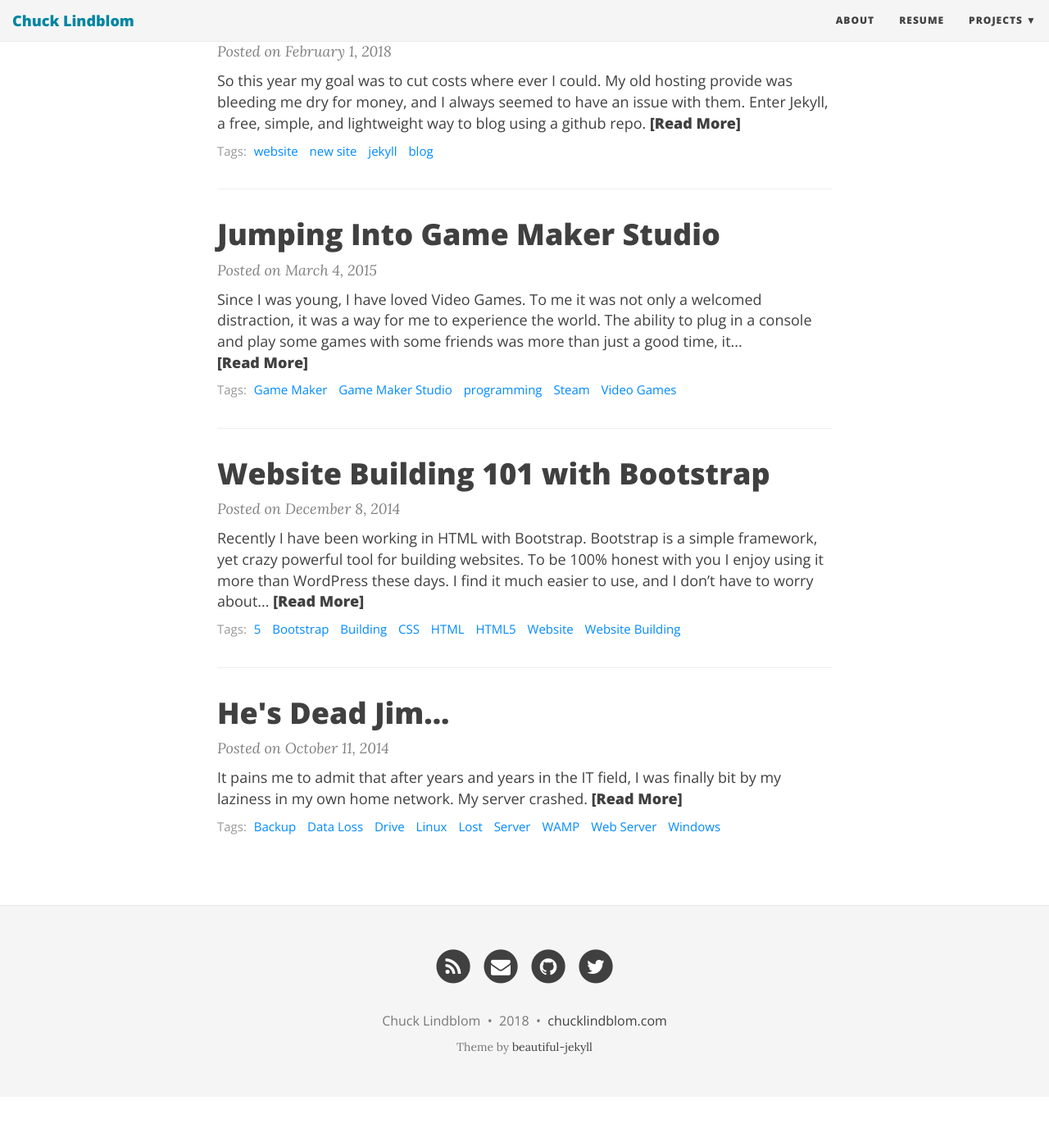
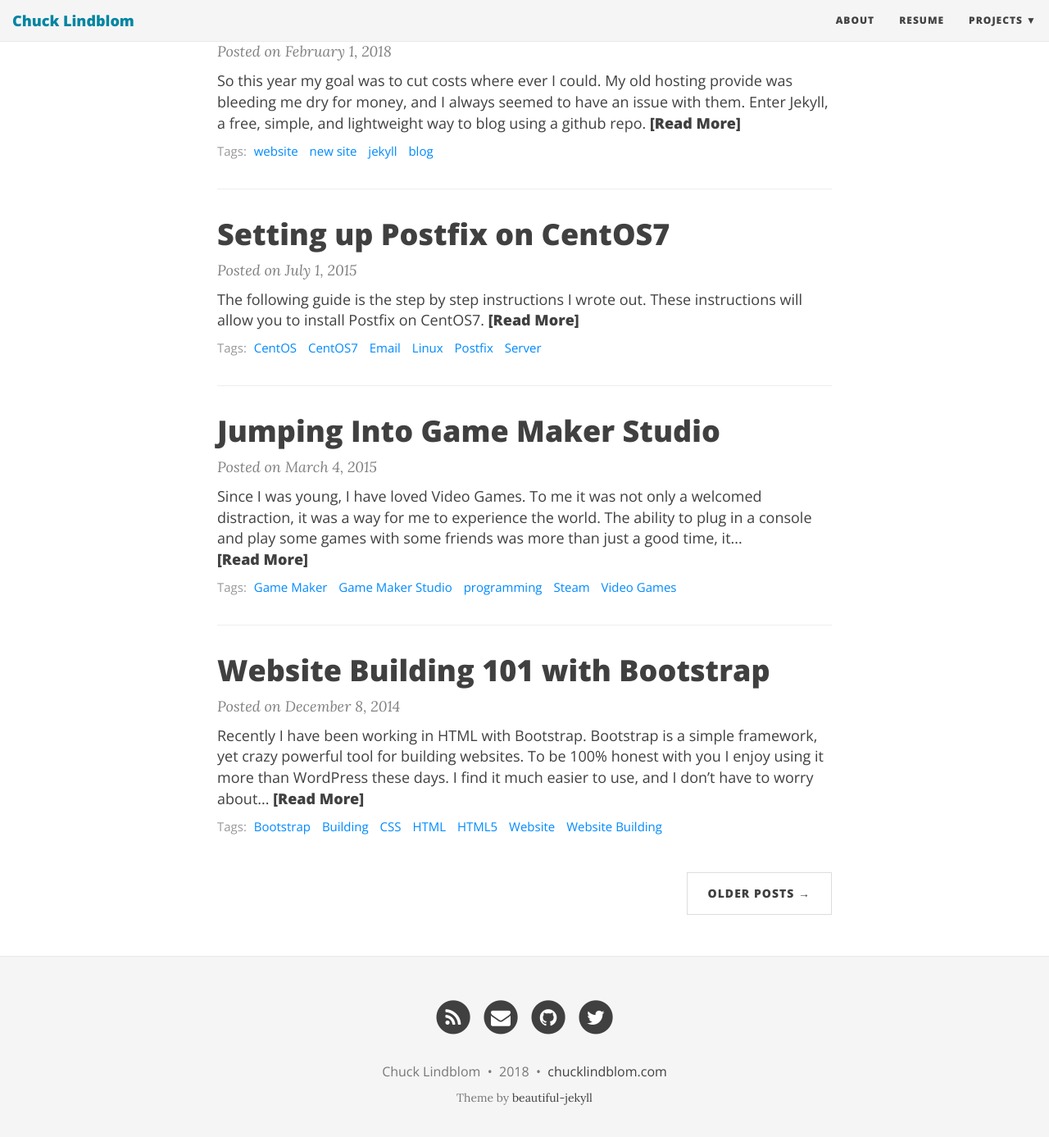
Before and after one commit to BearDooks/beardooks.github.io, a Jekyll site: the page built from index.html, in a window 1280 px wide and 1400 px high, scrolled down 603 px. Shown: the top 1387 px of the window at 82% size. Built offline with Jekyll 4.4.1, drawn with Linux system fonts in a browser that asks for light colours; nearby versions of some CDN libraries; the list of posts is cut into pages by our own code; before the commit the page ends 1941 px from its top, so only the background shows below that.

Commit message:
new post

```diff
--- a/_posts/2014-12-08-website-building-101-with-bootstrap.markdown
+++ b/_posts/2014-12-08-website-building-101-with-bootstrap.markdown
@@ -7,7 +7,6 @@ categories:
   - Tech News
   - Uncategorized
 tags:
-  - "5"
   - Bootstrap
   - Building
   - CSS
--- /dev/null
+++ b/_posts/2015-07-01-setting-up-postfix-on-centos7.markdown
@@ -0,0 +1,137 @@
+---
+layout: post
+title: "Setting up Postfix on CentOS7"
+date: 2015-07-01 15:48:26 -0500
+author: Chuck Lindblom
+
+categories:
+  - Guides
+tags:
+  - CentOS
+  - CentOS7
+  - Email
+  - Linux
+  - Postfix
+  - Server
+---
+The following guide is the step by step instructions I wrote out. These instructions will allow you to install Postfix on CentOS7.
+
+![postfix]({{ "/img/postfix.png" | absolute_url }})
+
+## **Pre Reqs**
+
+yum update
+
+yum install nano
+
+yum install wget
+
+&nbsp;
+
+## **Install Webmin**
+
+nano /etc/yum.repos.d/webmin.repo
+
+&nbsp;
+
+\*\* Add the following \*\*
+
+&nbsp;
+
+[Webmin]
+
+name=Webmin Distribution Neutral
+
+#baseurl=http://download.webmin.com/download/yum
+
+mirrorlist=http://download.webmin.com/download/yum/mirrorlist
+
+enabled=1
+
+&nbsp;
+
+**
+
+&nbsp;
+
+wget http://www.webmin.com/jcameron-key.asc
+
+rpm &#8211;import jcameron-key.asc
+
+&nbsp;
+
+yum install webmin
+
+&nbsp;
+
+## **Turn Off SELINUX**
+
+&nbsp;
+
+nano /etc/selinux/config
+
+&nbsp;
+
+\*\* Replace with \*\*
+
+&nbsp;
+
+\# This file controls the state of SELinux on the system.
+
+\# SELINUX= can take one of these three values:
+
+\#     enforcing &#8211; SELinux security policy is enforced.
+
+\#     permissive &#8211; SELinux prints warnings instead of enforcing.
+
+\#     disabled &#8211; No SELinux policy is loaded.
+
+SELINUX=disabled
+
+\# SELINUXTYPE= can take one of three two values:
+
+\#     targeted &#8211; Targeted processes are protected,
+
+\#     minimum &#8211; Modification of targeted policy. Only selected processes are protected.
+
+\#     mls &#8211; Multi Level Security protection.
+
+SELINUXTYPE=targeted
+
+&nbsp;
+
+**
+
+&nbsp;
+
+reboot
+
+&nbsp;
+
+## **Open Firewall**
+
+&nbsp;
+
+firewall-cmd &#8211;permanent &#8211;zone=public &#8211;add-service=http
+
+firewall-cmd &#8211;permanent &#8211;zone=public &#8211;add-service=https
+
+firewall-cmd &#8211;permanent &#8211;zone=public &#8211;add-service=smtp
+
+firewall-cmd &#8211;permanent &#8211;zone=public &#8211;add-port=10000/tcp
+
+firewall-cmd &#8211;permanent &#8211;zone=public &#8211;add-port=25/tcp
+
+firewall-cmd &#8211;reload
+
+&nbsp;
+
+## **Install HTTPD**
+
+&nbsp;
+
+yum install httpd
+
+chkconfig httpd on
+
+service start httpd
```
Also changed, not shown: img/postfix.png (added).
